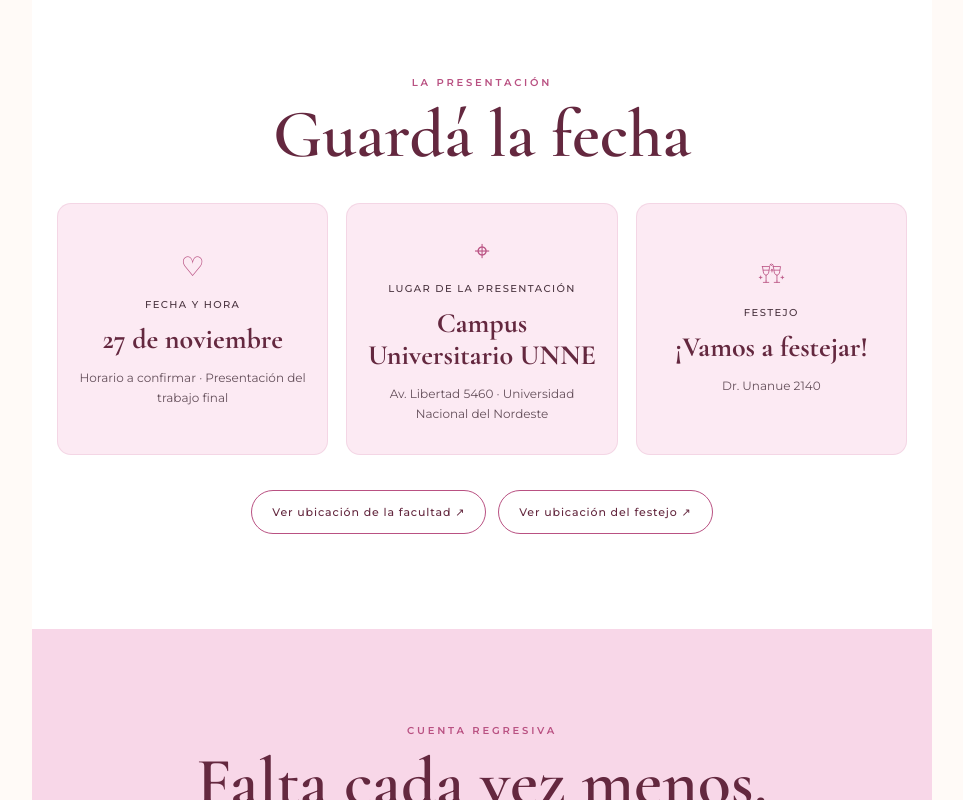
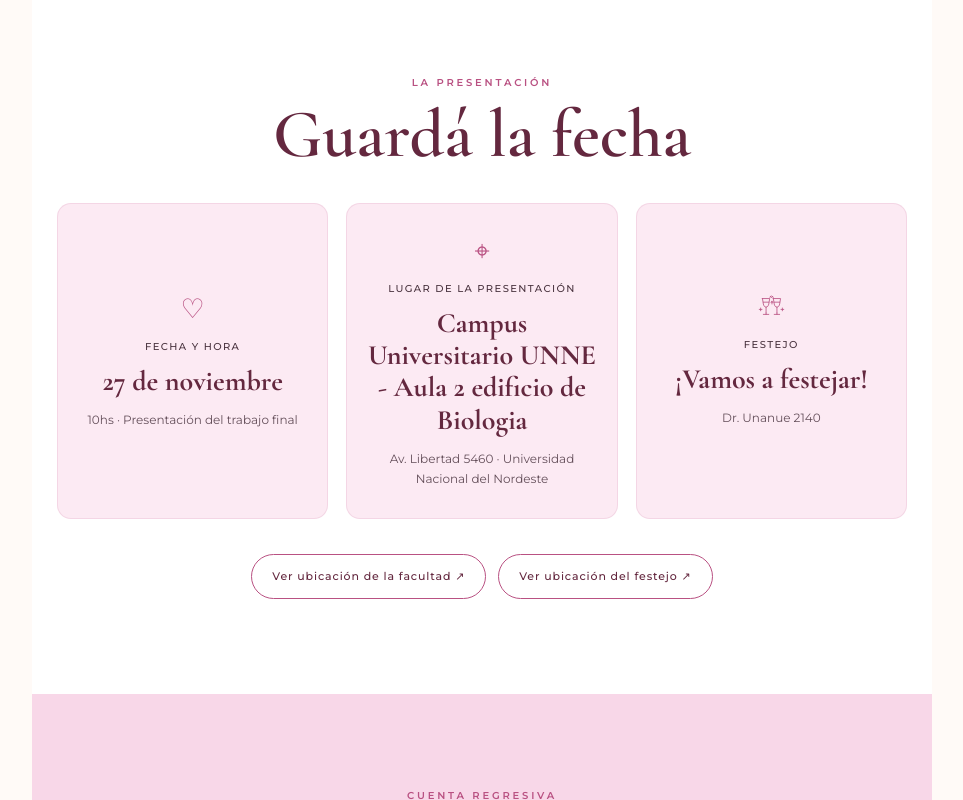
Before and after one commit to juligonzalez30/Inivitacion, a plain HTML site: page index.html in a window 1280 px wide. Shown: the part 1493-2293 px from the top of the page, without its empty margins (158-1121 px from the left). Drawn offline with nearby package versions, Linux system fonts and the light colour scheme.

Commit message:
Update index.html

```diff
--- a/index.html
+++ b/index.html
@@ -125,14 +125,14 @@
           <span class="icon" aria-hidden="true">♡</span>
           <small>FECHA Y HORA</small>
           <strong>27 de noviembre</strong>
-          <span>Horario a confirmar · Presentación del trabajo final</span>
+          <span>10hs · Presentación del trabajo final</span>
         </div>
 
         <!-- LUGAR DE LA PRESENTACION -->
         <div class="detail">
           <span class="icon" aria-hidden="true">⌖</span>
           <small>LUGAR DE LA PRESENTACIÓN</small>
-          <strong>Campus Universitario UNNE</strong>
+          <strong>Campus Universitario UNNE - Aula 2 edificio de Biologia</strong>
           <span>Av. Libertad 5460 · Universidad Nacional del Nordeste</span>
         </div>
 
@@ -290,7 +290,7 @@
   <!-- Cartel y cordón detrás de la abeja; no modifica el resto del contenido. -->
   <!-- ================================================== -->
   <div class="bee-flight" aria-label="Recordatorio de la invitación" role="status">
-    <span class="bee-banner">No te olvides: te espero el 27 de noviembre.</span>
+    <span class="bee-banner">No te olvides: Te espero este 27 de noviembre a las 10hs en el Aula 2 edificio de Biologia!.</span>
     <span class="bee-trail" aria-hidden="true"></span>
     <span class="bee-character" aria-hidden="true">🐝</span>
   </div>
```
